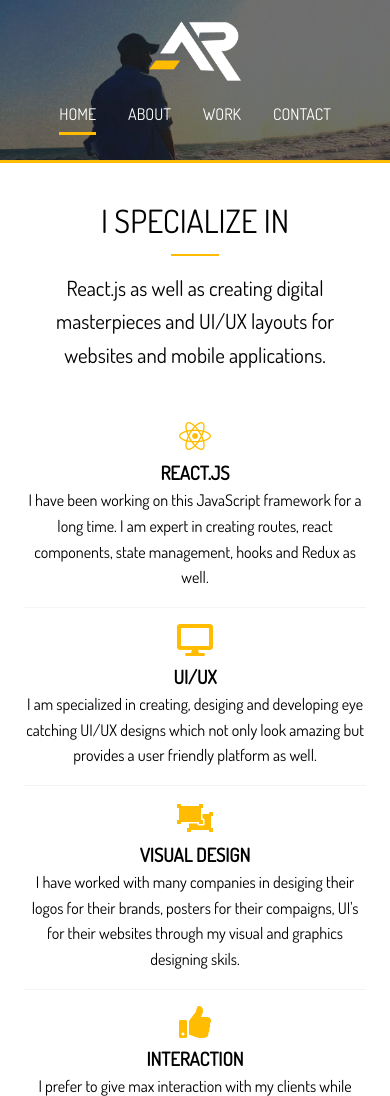
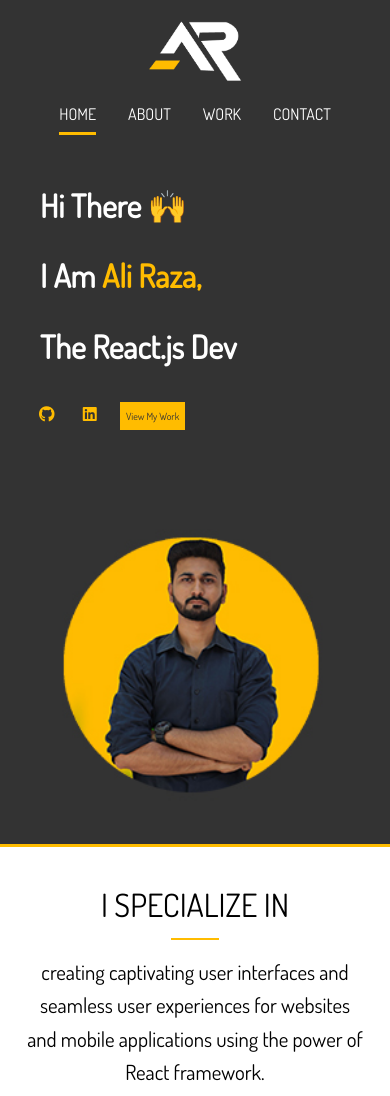
Before and after one commit to alirazaqureshi43/My-Portfolio, a plain HTML site: page index.html in a window 390 px wide. Shown: the top 1096 px of the page. Drawn offline with Linux system fonts and the light colour scheme.

Commit message:
updated 7-3-23

```diff
--- a/css/main.css
+++ b/css/main.css
@@ -215,20 +215,26 @@ img {
       border-color: #ffbc00; }
 
 #header-home {
-  background: url("../img/showcase-1.jpg") no-repeat center right/cover;
+  background: url("../img/showcase-2.jpg") no-repeat center right/cover;
   height: 100vh;
   color: #fff; }
 #header-home .header-content {
-    text-align: center;
-    padding-top: 20%; }
+    text-align: left;
+    padding-top: 8%; }
 #header-home .header-content h1 {
       font-size: 4rem;
-      line-height: 1.2; }
+      line-height: 1.2;
+      padding: 1rem;
+    }
 
 #header-inner {
-  background: url("../img/showcase-1.jpg") no-repeat 20% 30%/cover;
+  background: #333;
   height: 5.5rem;
   border-bottom: 3px solid #ffbc00; }
+
+#header-home{
+  border-bottom: 3px solid #ffbc00;
+}
 
 #home-a .specials {
   margin-top: 3rem;
@@ -423,25 +429,49 @@ img {
       padding: 0.5rem; }
       #main-footer .footer-content .fab:hover {
         background: #ffbc00; }
+      #header-home .fab:hover{
+        color: white;
+      }
 
-@media (max-width: 800px) {
-  #header-home {
-    height: 30rem; }
-    #header-home .header-content {
-      padding-top: 5rem; } }
+      #header-home .fab{
+        font-size: 30px;
+        color: #ffbc00;
+      }
+      #header-home .header-content .btn-main{
+        margin: 20px 0 0 50px ;
+      }
+      #header-home .header-content .fab{
+        margin: 5px 0 0 40px;
+      }
 
 @media (max-width: 500px) {
+  #header-home {
+    background: url("../img/mobile-showcase.jpg") no-repeat center right/cover; }
+
   #main-nav {
     flex-direction: column;
     align-items: center; }
     #main-nav li {
       padding: 1rem; }
+  #header-home .header-content h1{
+    font-size: 2rem;
+  }
+  #header-home .header-content .btn-main{
+    padding: 6px;
+    font-size: 10px;
+    margin-left: 10px;
+  }
+
+  #header-home .header-content .fab{
+    font-size: 1rem;
+    margin: 0 10px 0 15px;
+  }
   #header-home {
-    height: 10rem;
+    /* height: 10rem; */
     border-bottom: 3px solid #ffbc00;
     background-position: 20% 30%; }
-    #header-home .header-content {
-      display: none; }
+    /* #header-home .header-content {
+      display: none; } */
   #header-inner {
     height: 10rem; }
   #home-a .specials,
--- a/index.html
+++ b/index.html
@@ -16,7 +16,7 @@
     />
     <link rel="stylesheet" href="css/main.css" />
     <link rel="icon" href="/img/logo.png">
-    <title>Ali Raza | React UI/UX Developer</title>
+    <title>Ali Raza | React.Js Developer</title>
   </head>
   <body>
     <!-- Header -->
@@ -32,20 +32,35 @@
           </ul>
         </nav>
         <div class="header-content">
+          <h1>Hi There 🙌</h1>
           <h1>
-           I Am <span style="color:#ffbc00;"> Ali Raza </span> The
+           I Am <span style="color:#ffbc00;"> Ali Raza,</span></h1>
+           <h1>The
             <span
               class="txt-type"
               data-wait="3000"
-              data-words='[ "UI/UX Dev", "React.js Dev" ,"Graphic Designer"]'
+              data-words='["React.js Dev" ,"Front-End Dev", "Graphic Designer"]'
             ></span>
           </h1>
+<!--
           <p class="lead">
-            I specialize in Graphic Designing, UI/UX and React.js
-          </p>
-          <a href="work.html" class="btn-light">View My Work</a>
+          "Experienced React front-end web developer skilled in creating engaging user interfaces."
+          </p> -->
+          <span class="social">
+            <a href="https://github.com/alirazaqureshi43" target="_blank">
+              <i class="fab fa-github" ></i>
+            </a>
+            <a href="https://www.linkedin.com/in/alirazaqureshi" target="_blank">
+              <i class="fab fa-linkedin"></i>
+            </a>
+            </span>
+
+          <a href="work.html" class="btn-main">View My Work</a>
+
+
+          </div>
         </div>
-      </div>
+
     </header>
 
     <!-- Section A: Specialize -->
@@ -54,8 +69,7 @@
         <h2 class="section-title">I Specialize In</h2>
         <div class="bottom-line"></div>
         <p class="lead">
-          React.js as well as creating digital masterpieces and UI/UX layouts
-          for websites and mobile applications.
+          creating captivating user interfaces and seamless user experiences for websites and mobile applications using the power of React framework.
         </p>
         <div class="specials">
           <div>
@@ -125,7 +139,7 @@
         </h2>
         <div class="bottom-line"></div>
         <p class="lead">
-          All of my UI/UX and design projects are based off of a practiced
+          All of my Front-End Web Development projects are based off of a practiced
           formula to get the result that I am looking for
         </p>
         <div class="process">
@@ -177,7 +191,7 @@
           <a href="https://github.com/alirazaqureshi43" target="_blank">
             <i class="fab fa-github "></i>
           </a>
-          <a href="https://www.linkedin.com/in/ali-raza-494857105/" target="_blank">
+          <a href="https://www.linkedin.com/in/alirazaqureshi" target="_blank">
             <i class="fab fa-linkedin"></i>
           </a>
         </div>
```
Also changed, not shown: about.html (+10 -7 lines), work.html (+43 -4 lines), img/ali.png (added), img/fcn.png (added), img/laptop.png (added), img/mlsc-smiu.jpg (added), img/mlsc.JPG (added), img/mobile-showcase.jpg (added), img/showcase-2.jpg (added), 3 other files.
